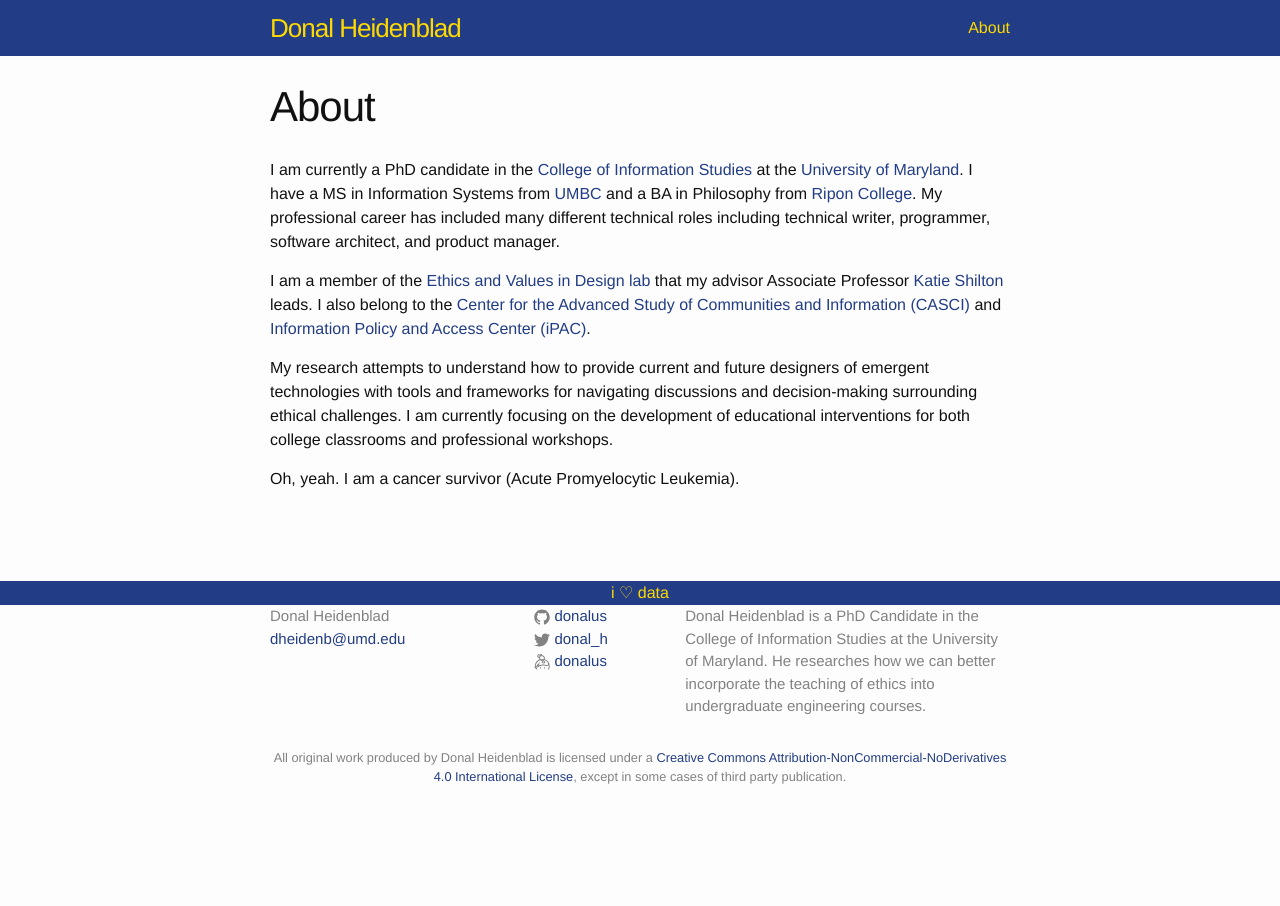
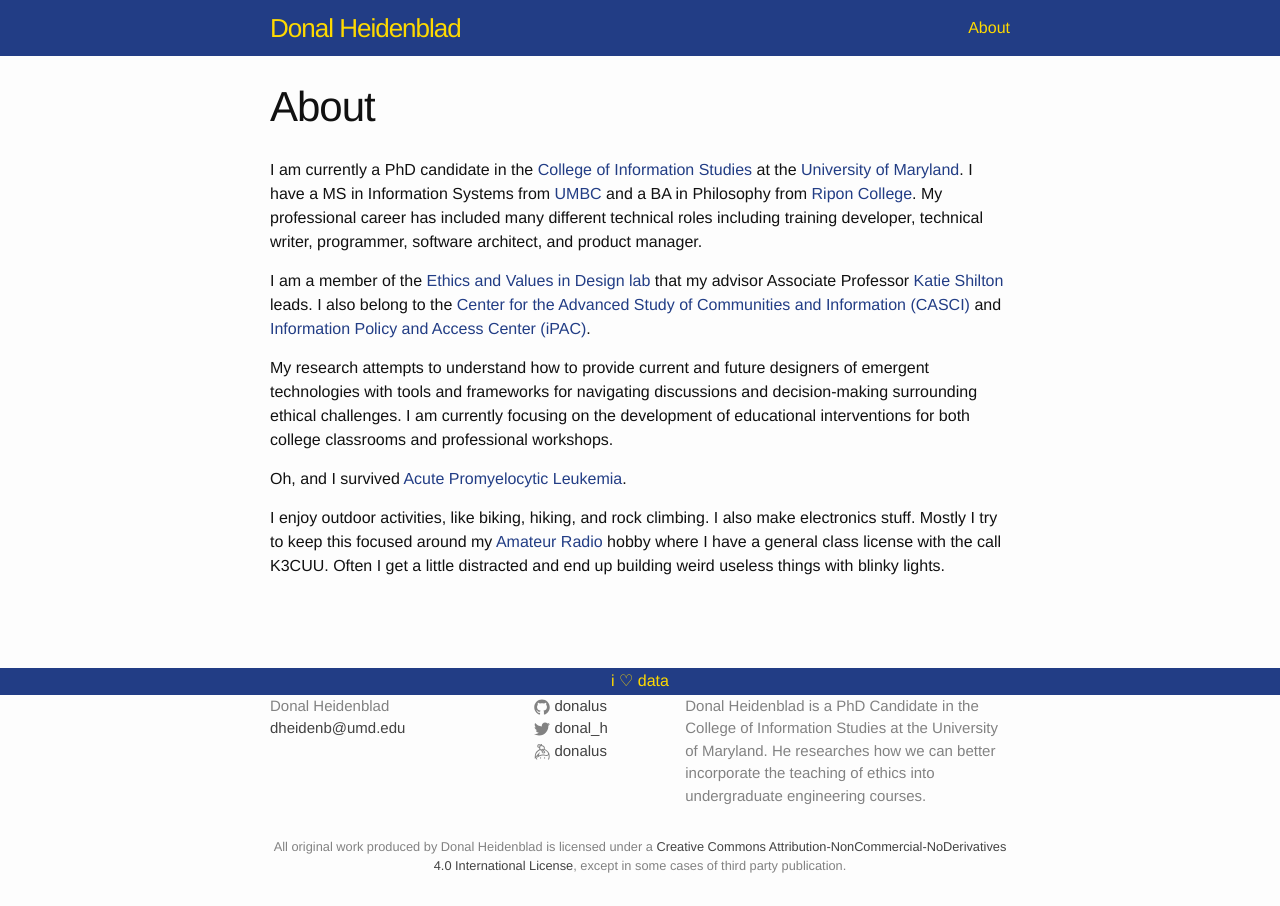
Before and after one commit to donalus/donalus.github.io, a Jekyll site: the page built from about.md, in a window 1280 px wide. Built offline with Jekyll 4.4.1, drawn with Linux system fonts in a browser that asks for light colours.

Commit message:
Final bit of clean up.

```diff
--- a/_sass/_layout.scss
+++ b/_sass/_layout.scss
@@ -23,12 +23,6 @@
     &:visited {
         color: $visited-links;
     }
-}
-
-.footer-bar {
-  background-color: $brand-color;
-  color: $visited-links;
-  text-align: center;
 }
 
 .site-nav {
@@ -102,6 +96,21 @@
 .site-footer {
     //border-top: 1px solid $grey-color-light;
     padding: $spacing-unit 0;
+}
+
+.site-footer a {
+  color: $grey-color-dark;
+}
+.site-footer a:visited {
+  color: $grey-color-light;
+}
+
+.footer-bar {
+  background-color: $brand-color;
+  color: $visited-links;
+  text-align: center;
+  padding-top: 1pt;
+  padding-bottom: 1pt;
 }
 
 .footer-heading {
--- a/about.md
+++ b/about.md
@@ -7,8 +7,8 @@ permalink: /about/
 I am currently a PhD candidate in the [College of Information Studies] at the
 [University of Maryland]. I have a MS in Information Systems from
 [UMBC] and a BA in Philosophy from [Ripon College]. My professional career has
-included many different technical roles including technical writer, programmer,
-software architect, and product manager.
+included many different technical roles including training developer, technical
+writer, programmer, software architect, and product manager.
 
 I am a member of the [Ethics and Values in Design lab] that my advisor
 Associate Professor [Katie Shilton] leads. I also belong to the
@@ -21,7 +21,13 @@ discussions and decision-making surrounding ethical challenges. I am currently
 focusing on the development of educational interventions for both college
 classrooms and professional workshops.
 
-Oh, yeah. I am a cancer survivor (Acute Promyelocytic Leukemia).
+Oh, and I survived [Acute Promyelocytic Leukemia].
+
+I enjoy outdoor activities, like biking, hiking, and rock climbing. I also
+make electronics stuff. Mostly I try to keep this focused around my
+[Amateur Radio] hobby where I have a general class license with the call K3CUU.
+Often I get a little distracted and end up building weird useless things with
+blinky lights.
 
 [College of Information Studies]: http://ischool.umd.edu
 [University of Maryland]: http://www.umd.edu
@@ -31,3 +37,5 @@ Oh, yeah. I am a cancer survivor (Acute Promyelocytic Leukemia).
 [Katie Shilton]: http://terpconnect.umd.edu/~kshilton/
 [Center for the Advanced Study of Communities and Information (CASCI)]: http://casci.umd.edu
 [Information Policy and Access Center (iPAC)]: http://ipac.umd.edu/
+[Acute Promyelocytic Leukemia]: https://en.wikipedia.org/wiki/Acute_promyelocytic_leukemia
+[Amateur Radio]: http://www.arrl.org/what-is-amateur-radio
--- a/index.html
+++ b/index.html
@@ -3,8 +3,6 @@ layout: default
 ---
 
 <div class="home">
-
-  <h1 class="page-heading">Posts</h1>
 
   <ul class="post-list">
     {% for post in site.posts %}
```
